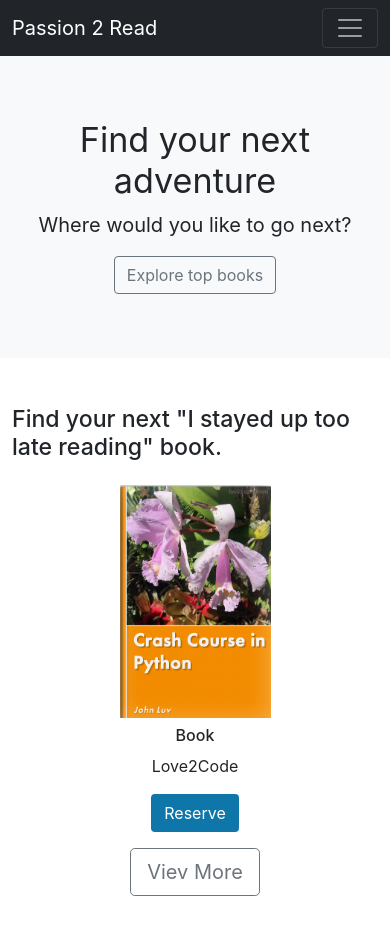
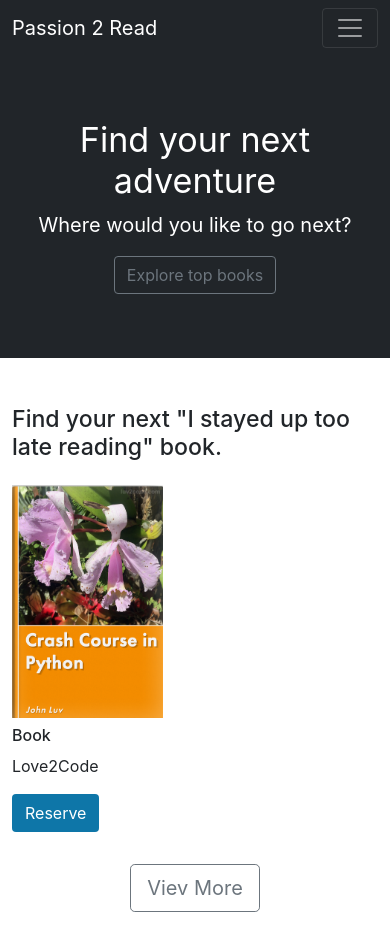
Before and after one commit to tutkuince/library-app, a React (Create React App) app in the folder library-app-fe/: page / in a window 390 px wide. Shown: the top 950 px of the page. Built offline with nearby package versions, Linux system fonts and the light colour scheme; the HTML template or start-up script is replaced by a standard one.

Commit message:
Return Books Component has been created

```diff
--- a/library-app-fe/src/layouts/HomePage/Carousel.tsx
+++ b/library-app-fe/src/layouts/HomePage/Carousel.tsx
@@ -1,3 +1,5 @@
+import {ReturnBook} from "./ReturnBook";
+
 export const Carousel = () => {
     return (
         <div className="container mt-5" style={{height: 550}}>
@@ -10,36 +12,24 @@ export const Carousel = () => {
                 <div className="carousel-inner">
                     <div className="carousel-item active">
                         <div className="row d-flex justify-content-center align-items-center">
-                            <div className="col-xs-6 col-sm-6 col-md-4 col-lg-3 mb-3">
-                                <img src={require("./../../Images/BooksImages/book-luv2code-1000.png")} width="151"
-                                     height="233" alt="book"/>
-                                <h6 className="mt-2">Book</h6>
-                                <p>Love2Code</p>
-                                <a className="btn main-color text-white" href="#">Reserve</a>
-                            </div>
+                            <ReturnBook/>
+                            <ReturnBook/>
+                            <ReturnBook/>
                         </div>
                     </div>
                     <div className="carousel-item">
                         <div className="row d-flex justify-content-center align-items-center">
-                            <div className="col-xs-6 col-sm-6 col-md-4 col-lg-3 mb-3">
-                                <img src={require("./../../Images/BooksImages/book-luv2code-1000.png")} width="151"
-                                     height="233" alt="book"/>
-                                <h6 className="mt-2">Book</h6>
-                                <p>Love2Code</p>
-                                <a className="btn main-color text-white" href="#">Reserve</a>
-                            </div>
+                            <ReturnBook/>
+                            <ReturnBook/>
+                            <ReturnBook/>
                         </div>
                     </div>
                 </div>
                 <div className="carousel-item">
                     <div className="row d-flex justify-content-center align-items-center">
-                        <div className="col-xs-6 col-sm-6 col-md-4 col-lg-3 mb-3">
-                            <img src={require("./../../Images/BooksImages/book-luv2code-1000.png")} width="151"
-                                 height="233" alt="book"/>
-                            <h6 className="mt-2">Book</h6>
-                            <p>Love2Code</p>
-                            <a className="btn main-color text-white" href="#">Reserve</a>
-                        </div>
+                        <ReturnBook/>
+                        <ReturnBook/>
+                        <ReturnBook/>
                     </div>
                 </div>
                 <button className="carousel-control-prev" type="button" data-bs-target="#carouselExampleControls"
@@ -56,13 +46,7 @@ export const Carousel = () => {
             {/* Mobile */}
             <div className="d-lg-none mt-3">
                 <div className="row d-flex justify-content-center align-items-center">
-                    <div className="text-center">
-                        <img src={require("./../../Images/BooksImages/book-luv2code-1000.png")} width="151" height="233"
-                             alt="book"/>
-                        <h6 className="mt-2">Book</h6>
-                        <p>Love2Code</p>
-                        <a className="btn main-color text-white" href="#">Reserve</a>
-                    </div>
+                   <ReturnBook/>
                 </div>
             </div>
             <div className="homepage-carousel-title mt-3">
--- a/library-app-fe/src/layouts/HomePage/ExploreTopBooks.tsx
+++ b/library-app-fe/src/layouts/HomePage/ExploreTopBooks.tsx
@@ -1,6 +1,6 @@
 export const ExploreTopBooks = () => {
     return (
-        <div className="position-relative overflow-hidden p-3 p-md-5 m-md-3 text-center bg-light">
+        <div className="position-relative overflow-hidden p-3 p-md-5 m-md-3 text-center bg-dark text-white">
             <div className="col-md-5 p-lg-5 mx-auto my-5">
                 <h1 className="display-4 fw-normal">Find your next adventure</h1>
                 <p className="lead fw-normal">Where would you like to go next?</p>
--- /dev/null
+++ b/library-app-fe/src/layouts/HomePage/ReturnBook.tsx
@@ -0,0 +1,11 @@
+export const ReturnBook = () => {
+    return (
+        <div className="col-xs-6 col-sm-6 col-md-4 col-lg-3 mb-3">
+            <img src={require("./../../Images/BooksImages/book-luv2code-1000.png")} width="151"
+                 height="233" alt="book"/>
+            <h6 className="mt-2">Book</h6>
+            <p>Love2Code</p>
+            <a className="btn main-color text-white" href="#">Reserve</a>
+        </div>
+    );
+}
```
